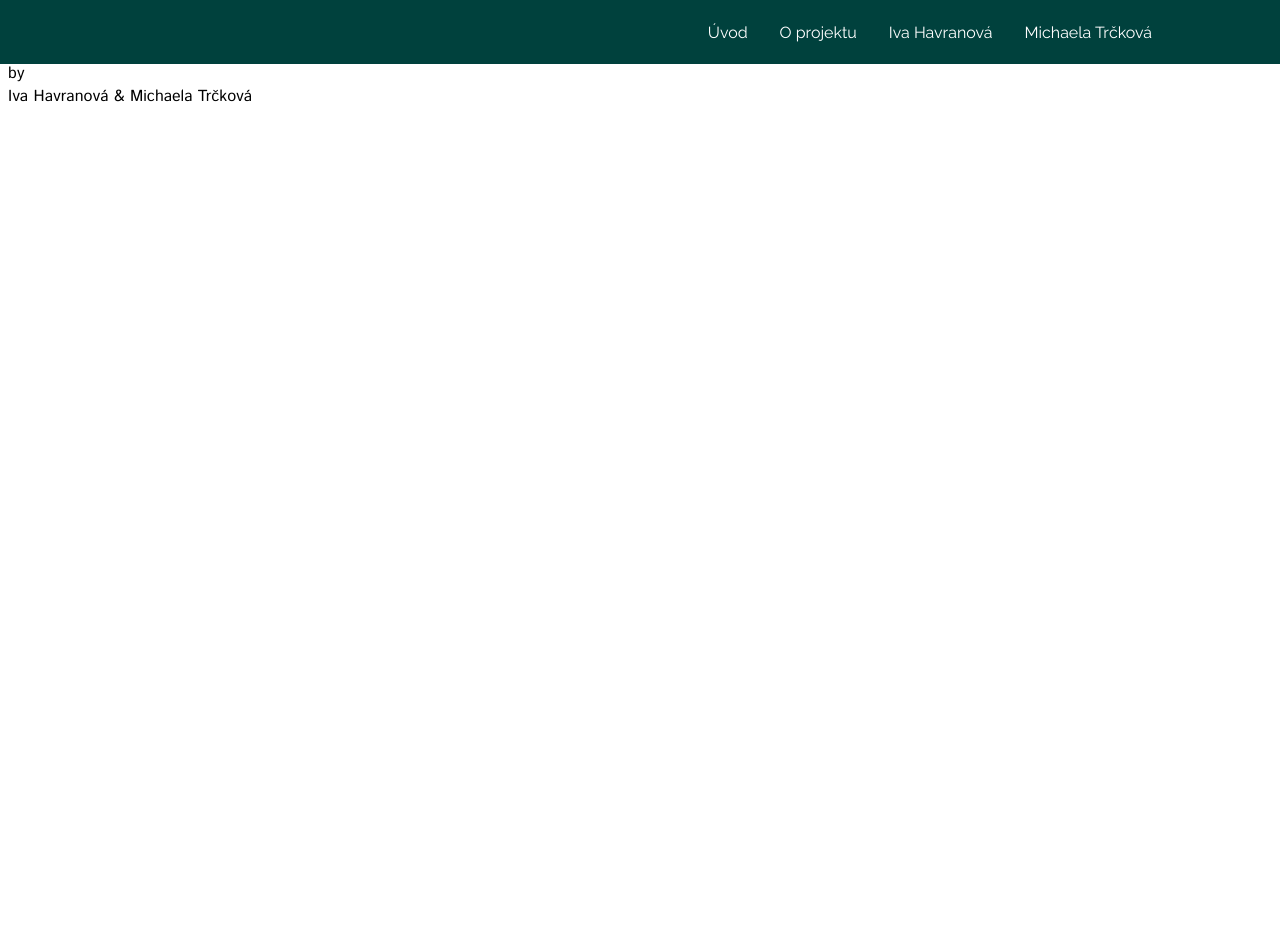
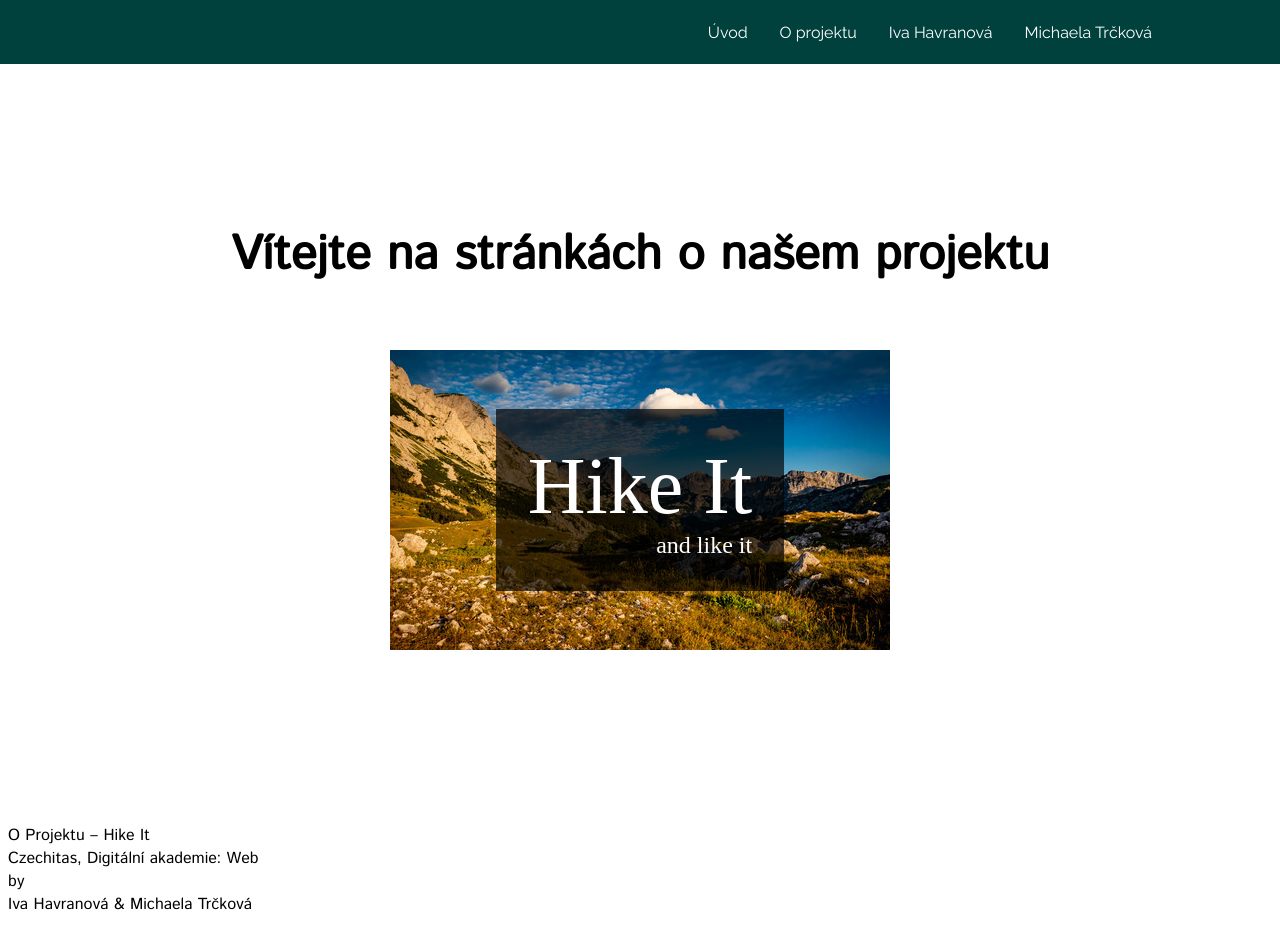
Before and after one commit to michaelamitr/o-projektu, a React app: page / in a window 1280 px wide. Before the commit the page ends 800 px from the top, so only its background shows below. Built offline with nearby package versions, Linux system fonts and the light colour scheme; a web font is replaced by a local one.

Commit message:
window.location.pathname added to App

```diff
--- a/src/index.jsx
+++ b/src/index.jsx
@@ -31,9 +31,7 @@ const App = () => {
           <Link to="/misa">Michaela Trčková</Link>
         </div>
       </header>
-      <main>
-        <Outlet />
-      </main>
+      <main>{window.location.pathname === '/' ? <Welcome /> : <Outlet />}</main>
       <Footer />
     </div>
   );
```
